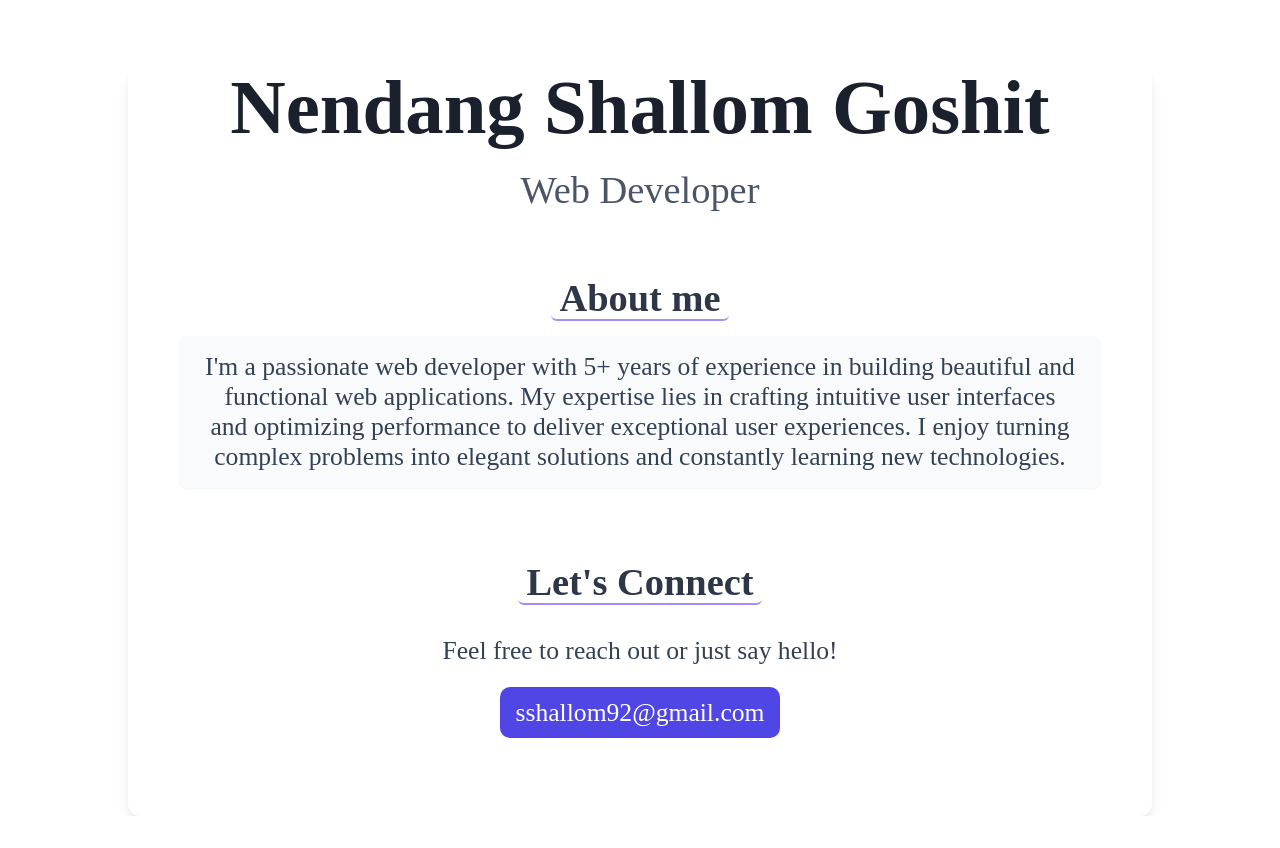
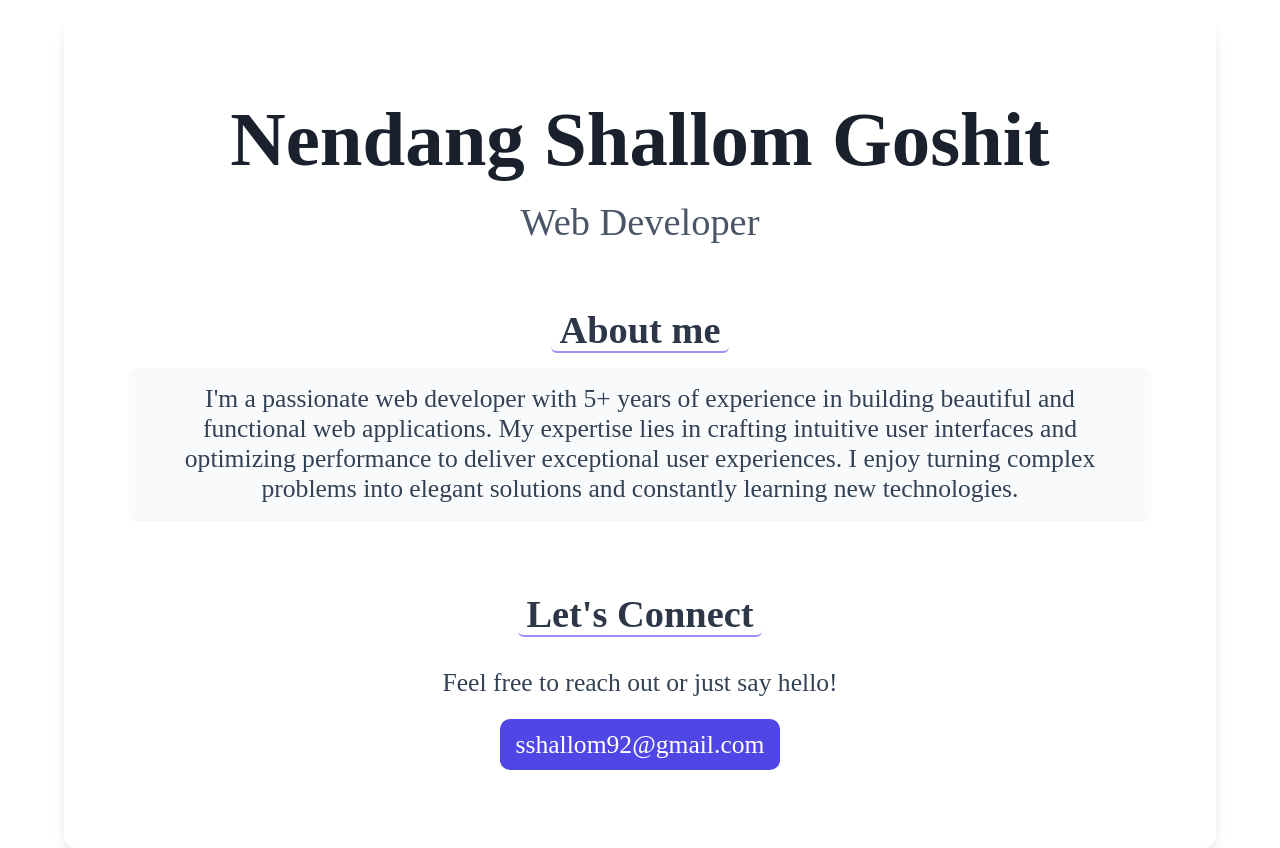
Before and after one commit to nenshallom/task1, a plain HTML site: page index.html in a window 1280 px wide. Before the commit the page ends 816 px from the top, so only its background shows below. Drawn offline with Linux system fonts and the light colour scheme.

```diff
--- a/style.css
+++ b/style.css
@@ -7,9 +7,10 @@
 }
 
 .container {
-    width: 80%;
+    width: 90%;
     margin: 0 auto;
-    padding-bottom: 1rem;
+    margin-top: 1rem;
+    padding: 1rem .5rem;
     text-align: center;
     box-shadow: 0 10px 15px -3px rgba(0, 0, 0, 0.1),
                 0 4px 6px -2px rgba(0, 0, 0, 0.05);
```
Also changed, not shown: 1 other file.
